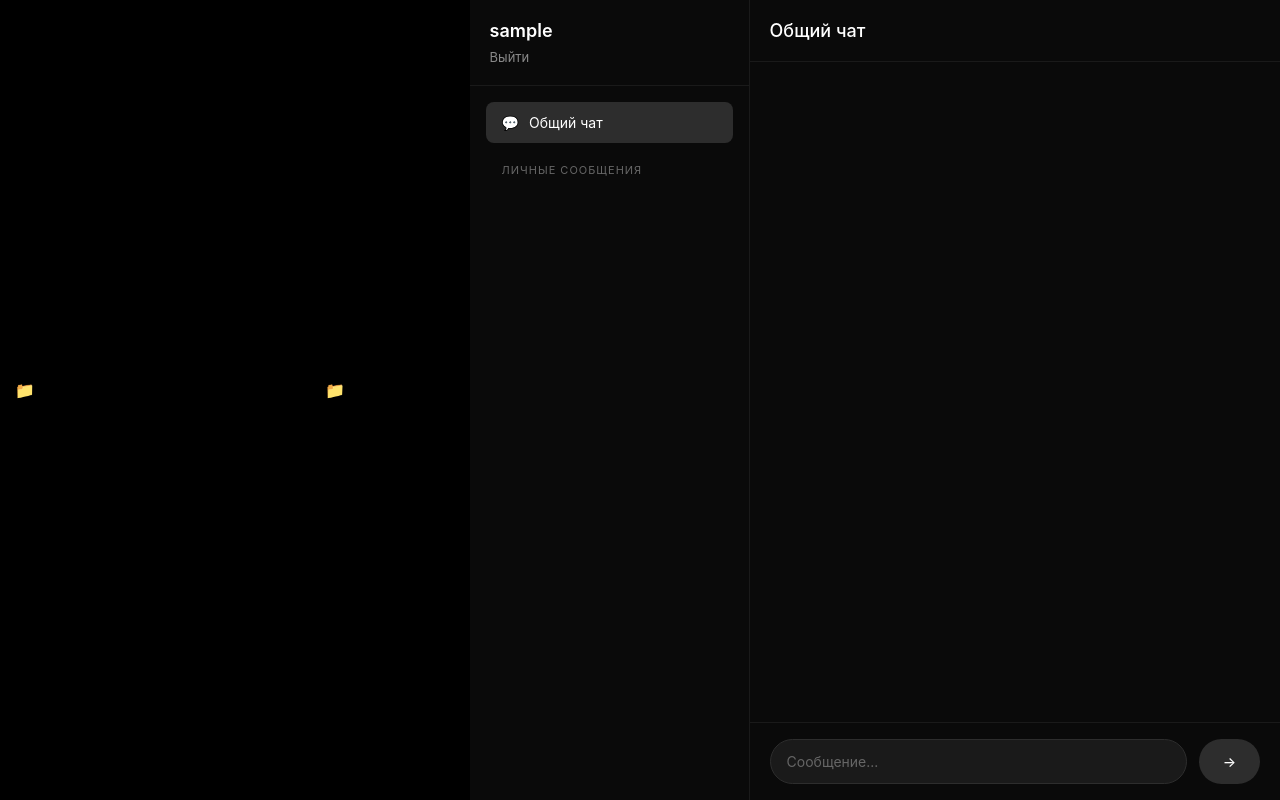
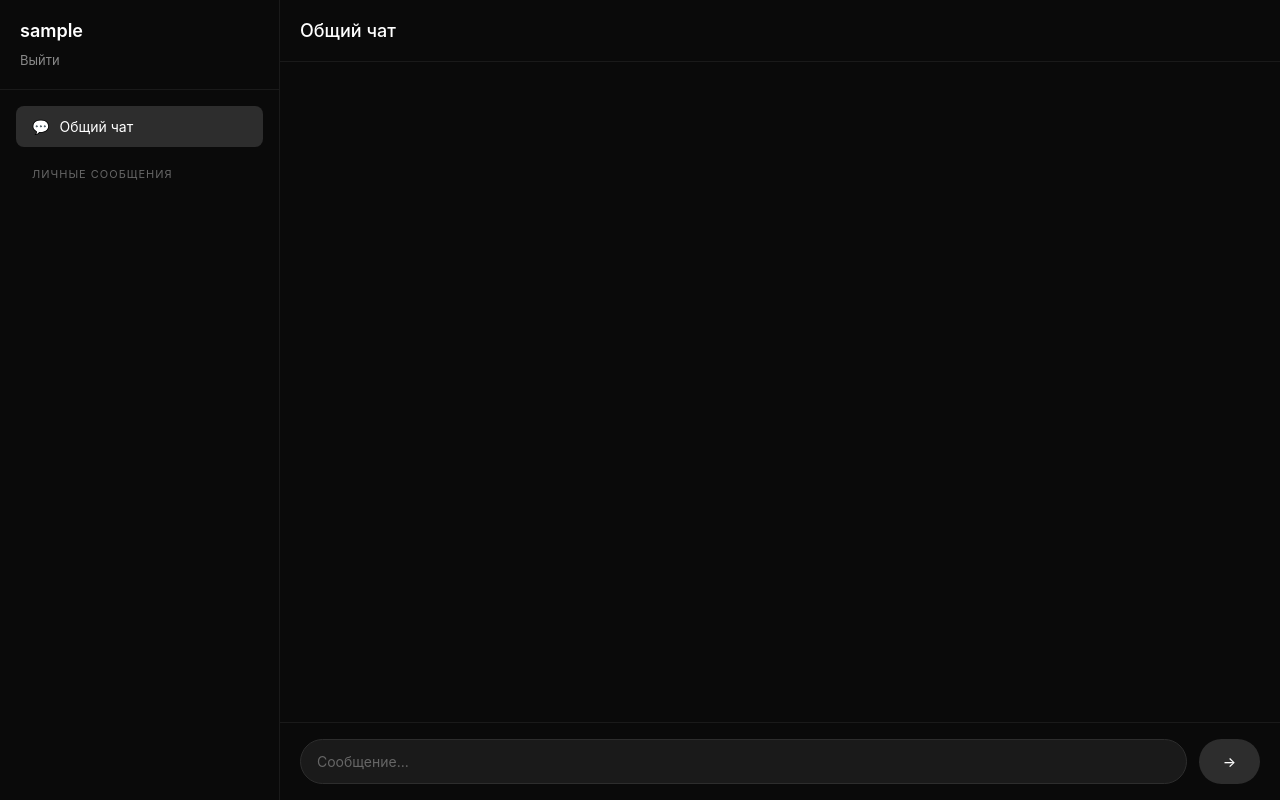
Before and after one commit to Antonov3732/rendergram, a Flask app: page /chat in a window 1280 px wide. Run offline with Flask 3, Linux system fonts and the light colour scheme; the visitor is signed in with stand-in values (Sample User, id 1); data that the repository does not hold is empty; some libraries are stand-ins or nearby versions.

Commit message:
Update chat.html

```diff
--- a/templates/chat.html
+++ b/templates/chat.html
@@ -1,4 +1,3 @@
-# 📁 **ЧАСТЬ 1 ИЗ 4 (HEAD и стили)**
 
 <!DOCTYPE html>
 <html lang="ru">
@@ -320,7 +319,6 @@
         }
     </style>
 </head>
-# 📁 **ЧАСТЬ 2 ИЗ 4 (BODY — структура страницы)**
 
 <body>
     <div class="app">
```
